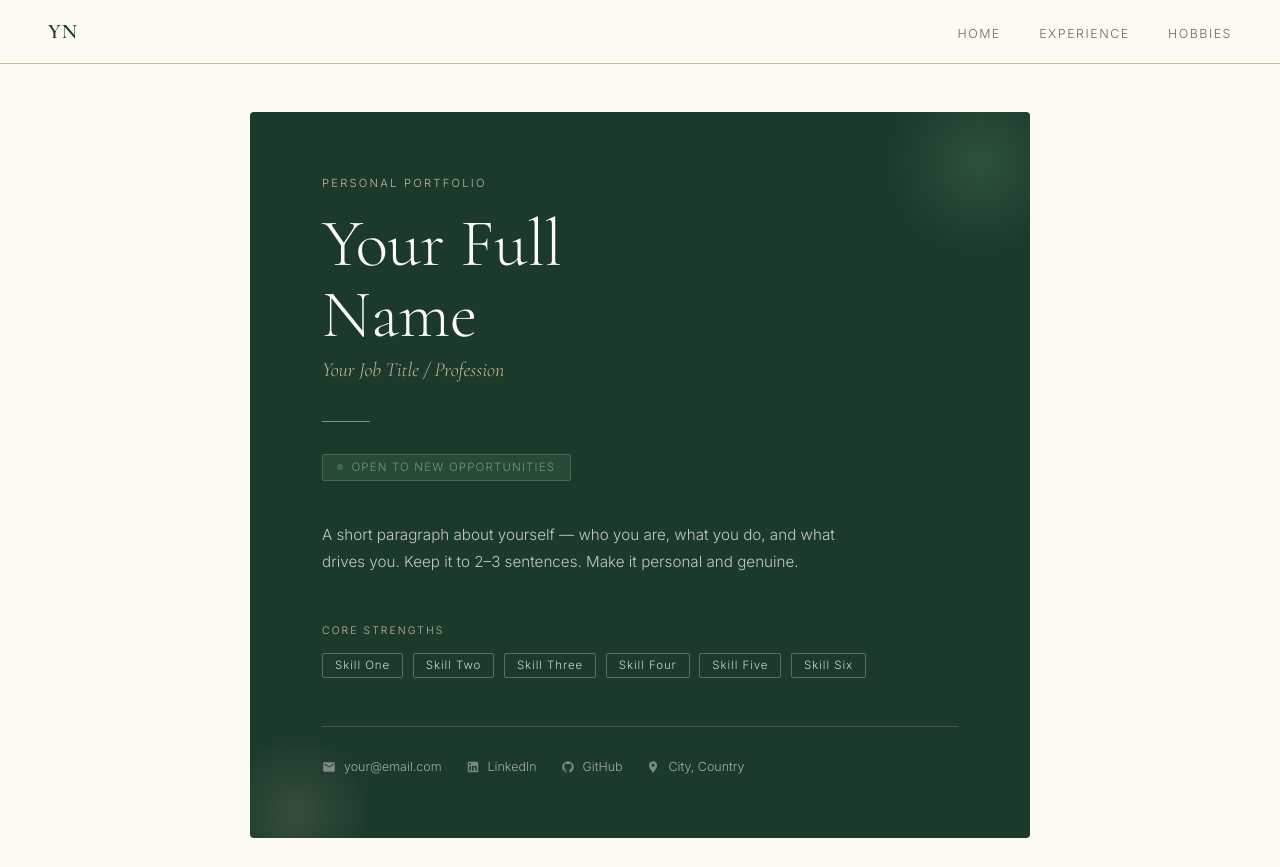
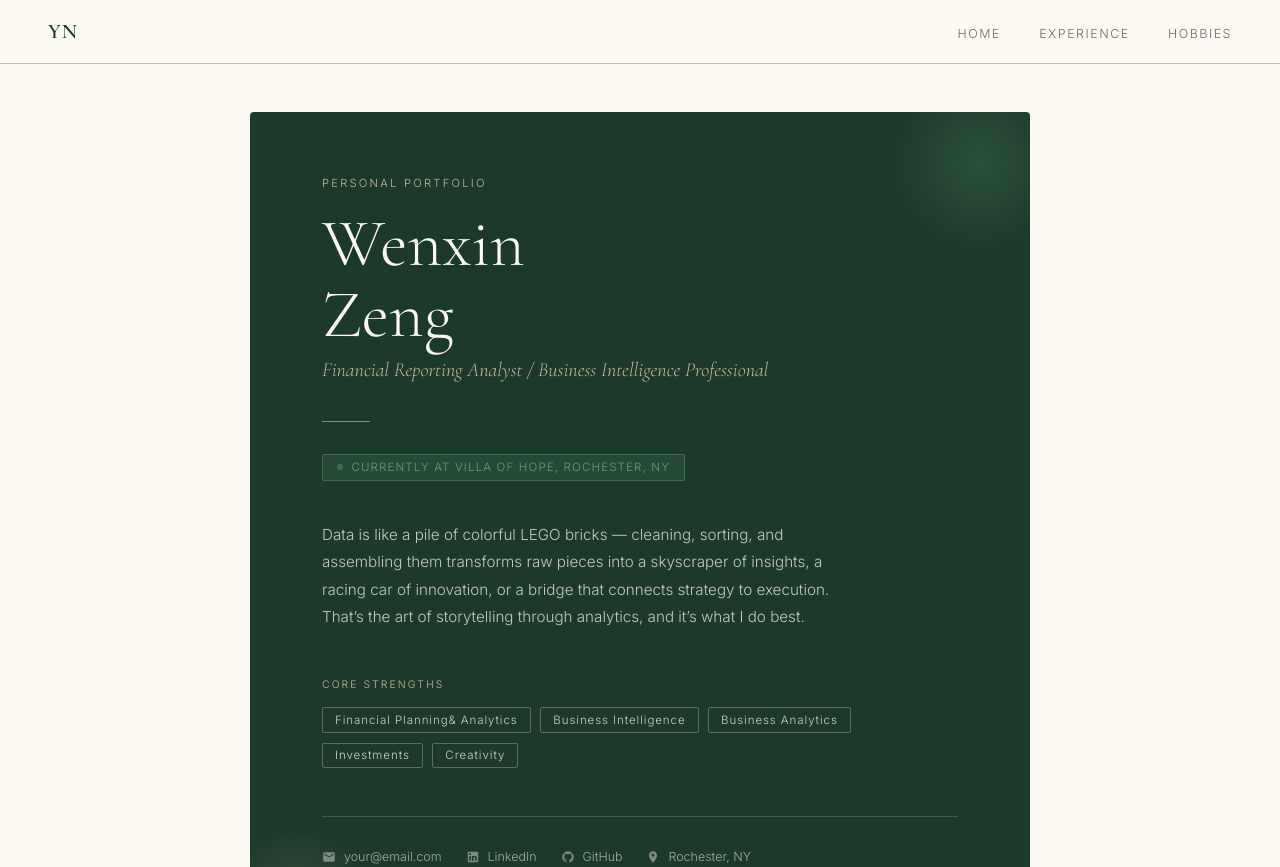
Before and after one commit to WenxinZeng0/WenxinZeng0.github.io, a plain HTML site: page index.html in a window 1280 px wide. Shown: the top 867 px of the page. Drawn offline with nearby package versions, Linux system fonts and the light colour scheme.

Commit message:
Update personal details in index.html

```diff
--- a/index.html
+++ b/index.html
@@ -231,48 +231,47 @@
 
         <p class="card-eyebrow">Personal Portfolio</p>
 
-        <h1 class="card-name">Your Full<br>Name</h1>
-        <p class="card-title">Your Job Title / Profession</p>
+        <h1 class="card-name">Wenxin<br>Zeng</h1>
+        <p class="card-title">Financial Reporting Analyst / Business Intelligence Professional</p>
 
         <div class="divider"></div>
 
         <div class="card-status">
           <span class="status-dot"></span>
-          Open to new opportunities <!-- or: Currently at Company X -->
+          Currently at Villa Of Hope, Rochester, NY
         </div>
 
         <p class="card-bio">
-          A short paragraph about yourself — who you are, what you do, and what drives you.
-          Keep it to 2–3 sentences. Make it personal and genuine.
+
+        Data is like a pile of colorful LEGO bricks — cleaning, sorting, and assembling them transforms raw pieces into a skyscraper of insights, a racing car of innovation, or a bridge that connects strategy to execution. That’s the art of storytelling through analytics, and it’s what I do best.
         </p>
 
         <p class="skills-label">Core Strengths</p>
         <div class="skills-grid">
           <!-- ✏️ Replace with your own skills -->
-          <span class="skill-tag">Skill One</span>
-          <span class="skill-tag">Skill Two</span>
-          <span class="skill-tag">Skill Three</span>
-          <span class="skill-tag">Skill Four</span>
-          <span class="skill-tag">Skill Five</span>
-          <span class="skill-tag">Skill Six</span>
+          <span class="skill-tag">Financial Planning& Analytics </span>
+          <span class="skill-tag">Business Intelligence </span>
+          <span class="skill-tag">Business Analytics </span>
+          <span class="skill-tag">Investments</span>
+          <span class="skill-tag">Creativity</span>
         </div>
 
         <div class="card-contact">
-          <a class="contact-item" href="mailto:your@email.com">
+          <a class="contact-item" href="mailto:Wenxin.Zeng@outlook.com">
             <svg viewBox="0 0 24 24"><path d="M20 4H4c-1.1 0-2 .9-2 2v12c0 1.1.9 2 2 2h16c1.1 0 2-.9 2-2V6c0-1.1-.9-2-2-2zm0 4-8 5-8-5V6l8 5 8-5v2z"/></svg>
             your@email.com
           </a>
-          <a class="contact-item" href="https://linkedin.com/in/yourprofile" target="_blank">
+          <a class="contact-item" href="https://www.linkedin.com/in/wenxin-z/" target="_blank">
             <svg viewBox="0 0 24 24"><path d="M19 3A2 2 0 0 1 21 5V19A2 2 0 0 1 19 21H5A2 2 0 0 1 3 19V5A2 2 0 0 1 5 3H19M18.5 18.5V13.2A3.26 3.26 0 0 0 15.24 9.94C14.39 9.94 13.4 10.46 12.92 11.24V10.13H10.13V18.5H12.92V13.57A1.46 1.46 0 0 1 14.38 12.11A1.46 1.46 0 0 1 15.84 13.57V18.5H18.5M6.88 8.56A1.68 1.68 0 0 0 8.56 6.88C8.56 5.95 7.81 5.19 6.88 5.19A1.69 1.69 0 0 0 5.19 6.88C5.19 7.81 5.95 8.56 6.88 8.56M8.27 18.5V10.13H5.5V18.5H8.27Z"/></svg>
             LinkedIn
           </a>
-          <a class="contact-item" href="https://github.com/yourusername" target="_blank">
+          <a class="contact-item" href="https://github.com/WenxinZeng0" target="_blank">
             <svg viewBox="0 0 24 24"><path d="M12 2A10 10 0 0 0 2 12c0 4.42 2.87 8.17 6.84 9.5.5.08.66-.23.66-.5v-1.69c-2.77.6-3.36-1.34-3.36-1.34-.46-1.16-1.11-1.47-1.11-1.47-.91-.62.07-.6.07-.6 1 .07 1.53 1.03 1.53 1.03.87 1.52 2.34 1.07 2.91.83.09-.65.35-1.09.63-1.34-2.22-.25-4.55-1.11-4.55-4.92 0-1.11.38-2 1.03-2.71-.1-.25-.45-1.29.1-2.64 0 0 .84-.27 2.75 1.02.79-.22 1.65-.33 2.5-.33.85 0 1.71.11 2.5.33 1.91-1.29 2.75-1.02 2.75-1.02.55 1.35.2 2.39.1 2.64.65.71 1.03 1.6 1.03 2.71 0 3.82-2.34 4.66-4.57 4.91.36.31.69.92.69 1.85V21c0 .27.16.59.67.5C19.14 20.16 22 16.42 22 12A10 10 0 0 0 12 2z"/></svg>
             GitHub
           </a>
           <span class="contact-item">
             <svg viewBox="0 0 24 24"><path d="M12 2C8.13 2 5 5.13 5 9c0 5.25 7 13 7 13s7-7.75 7-13c0-3.87-3.13-7-7-7zm0 9.5c-1.38 0-2.5-1.12-2.5-2.5s1.12-2.5 2.5-2.5 2.5 1.12 2.5 2.5-1.12 2.5-2.5 2.5z"/></svg>
-            City, Country
+            Rochester, NY
           </span>
         </div>
 
@@ -291,7 +290,7 @@
     </div>
   </main>
 
-  <footer>© 2025 Your Name &nbsp;·&nbsp; Built with GitHub Pages</footer>
+  <footer>© 2026 Wenxin Zeng &nbsp;·&nbsp; Built with GitHub Pages</footer>
 
 </body>
 </html>
```
